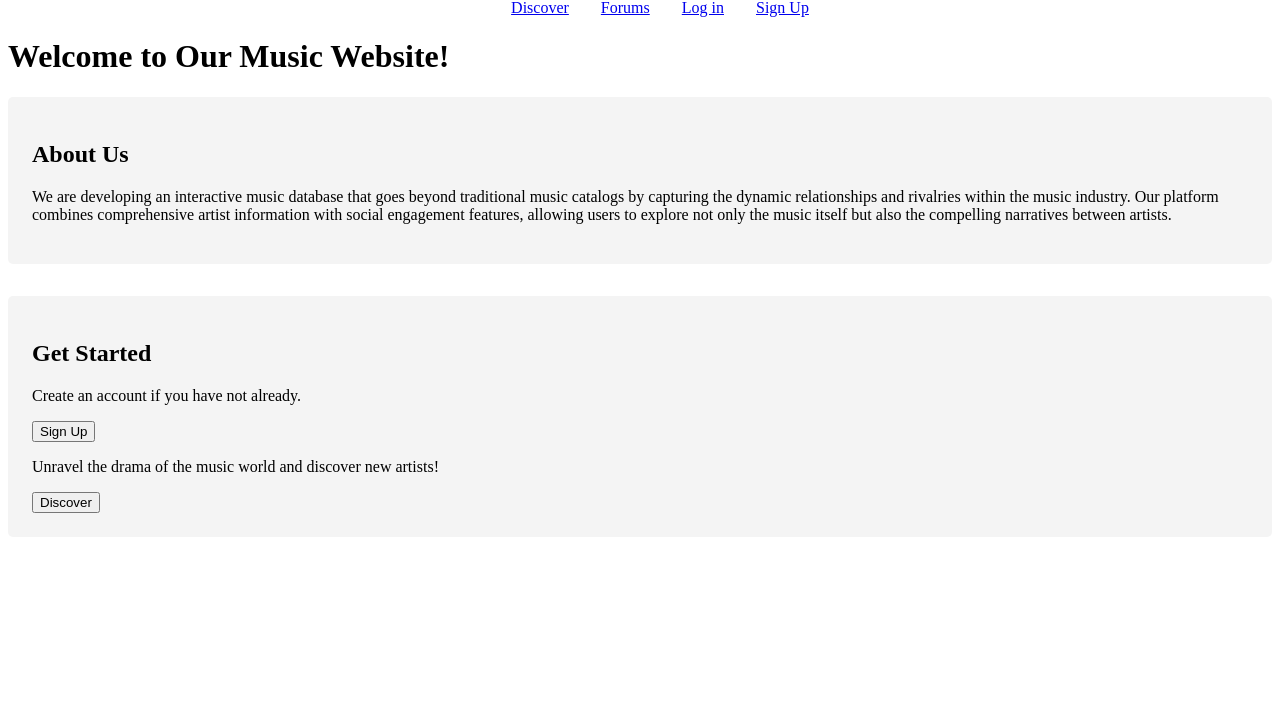
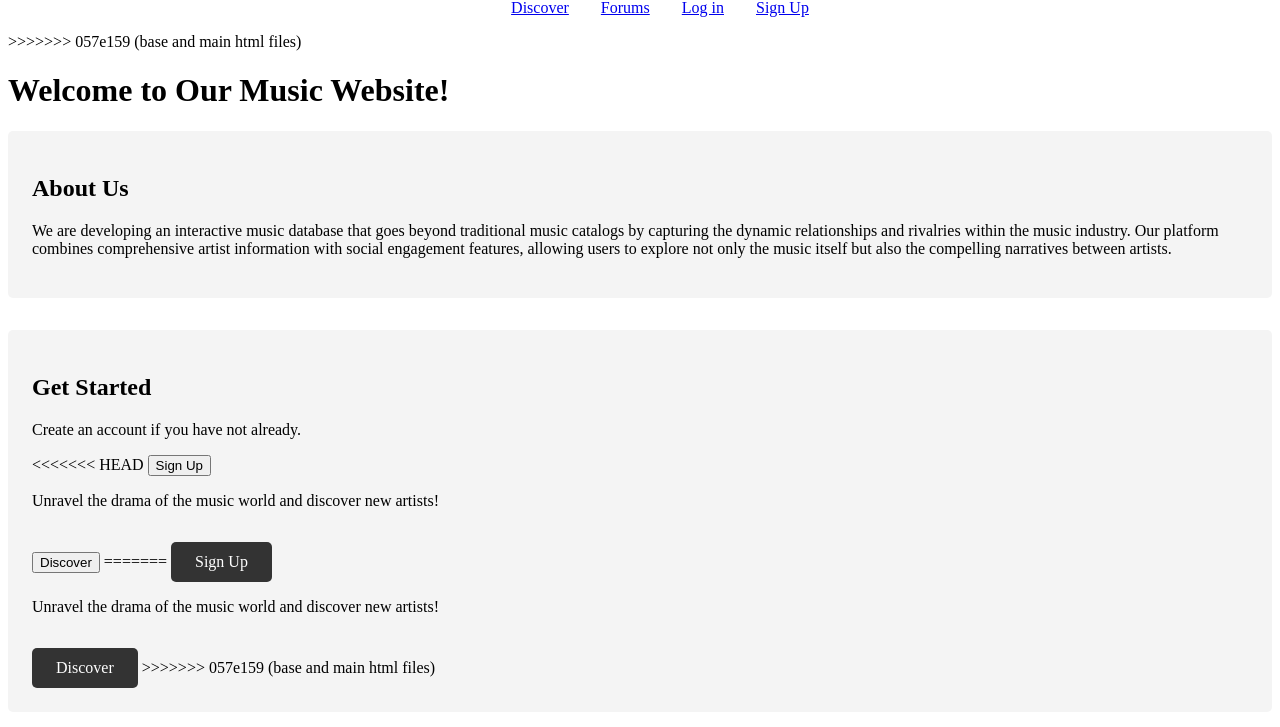
Before and after one commit to emmaculley/musicfansite, a Python web app: template templates/main.html in a window 1280 px wide. Shown: the part 17-744 px from the top of the page. Run offline with Jinja, Linux system fonts and the light colour scheme; the template is opened without the code that fills it, so the values that code supplies are empty.

Commit message:
main.html updates

```diff
--- a/templates/base.html
+++ b/templates/base.html
@@ -4,12 +4,19 @@
     <meta charset="utf-8">
     <meta name="author" content="Emma, Dana, Megan, Ashley">
     <title>{{ page_title }}</title>
+    {% block styles %}{% endblock %}
 </head>
+
 <body>
     <!-- Navbar goes here-->
-
-    {% block main_content %}
-    <h1>Welcome to our page</h1>
-    {% endblock %}
+    <nav>
+        <ul>
+            <li><a href="{{ url_for('discover') }}">Discover</a></li>
+            <li><a href="{{ url_for('forums') }}">Forums</a></li>
+            <li><a href="{{ url_for('login') }}">Log in</a></li>
+            <li><a href="{{ url_for('signup') }}">Sign Up</a></li>
+        </ul>
+    </nav>
+    {% block main_content %}{% endblock %}
 </body>
 </html>
--- a/templates/main.html
+++ b/templates/main.html
@@ -1,6 +1,5 @@
-<!DOCTYPE html>
-<html lang="en">
-<head>
+{% extends "base.html" %}
+{% block styles %}
     <style>
         nav ul {
             list-style: none;
@@ -15,18 +14,34 @@
             background: #f4f4f4;
             border-radius: 5px;
         }
+
+        /* Style for button-like links */
+        .button {
+            display: inline-block;
+            background: #333;
+            color: white;
+            padding: 0.7rem 1.5rem;
+            text-decoration: none;
+            border-radius: 5px;
+            margin-top: 1rem;
+        }
+
+        .button:hover {
+            background: #555;
+        }
     </style>
-</head>
-<body>
-    <nav>
-        <ul>
+{% endblock %}
 
+<<<<<<< HEAD
             <li><a href ="{{url_for('discover_home')}}">Discover</a></li>
             <li><a href = "{ url_for('###')}">Forums</a></li>
             <li><a href = "{{ url_for('login')}}">Log in</a></li>
             <li><a href = "{{ url_for('signup')}}">Sign Up</a></li>
         </ul>
     </nav>
+=======
+{% block main_content %}
+>>>>>>> 057e159 (base and main html files)
     <main>
         <h1>Welcome to Our Music Website!</h1>
         <p></p>
@@ -41,10 +56,15 @@
         <div class="section">
             <h2>Get Started</h2>
             <p>Create an account if you have not already.</p>
+<<<<<<< HEAD
             <button><a href = "{{url_for('discover_home')}}"></a>Sign Up</button>
             <p>Unravel the drama of the music world and discover new artists!</p>
             <button><a href = "{{ url_for('signup')}}"></a>Discover</button>
+=======
+            <a href="{{ url_for('signup') }}" class="button">Sign Up</a>
+            <p>Unravel the drama of the music world and discover new artists!</p>
+            <a href="{{ url_for('discover') }}" class="button">Discover</a>
+>>>>>>> 057e159 (base and main html files)
         </div>
     </main>
-</body>
-</html>
+{% endblock %}
```
